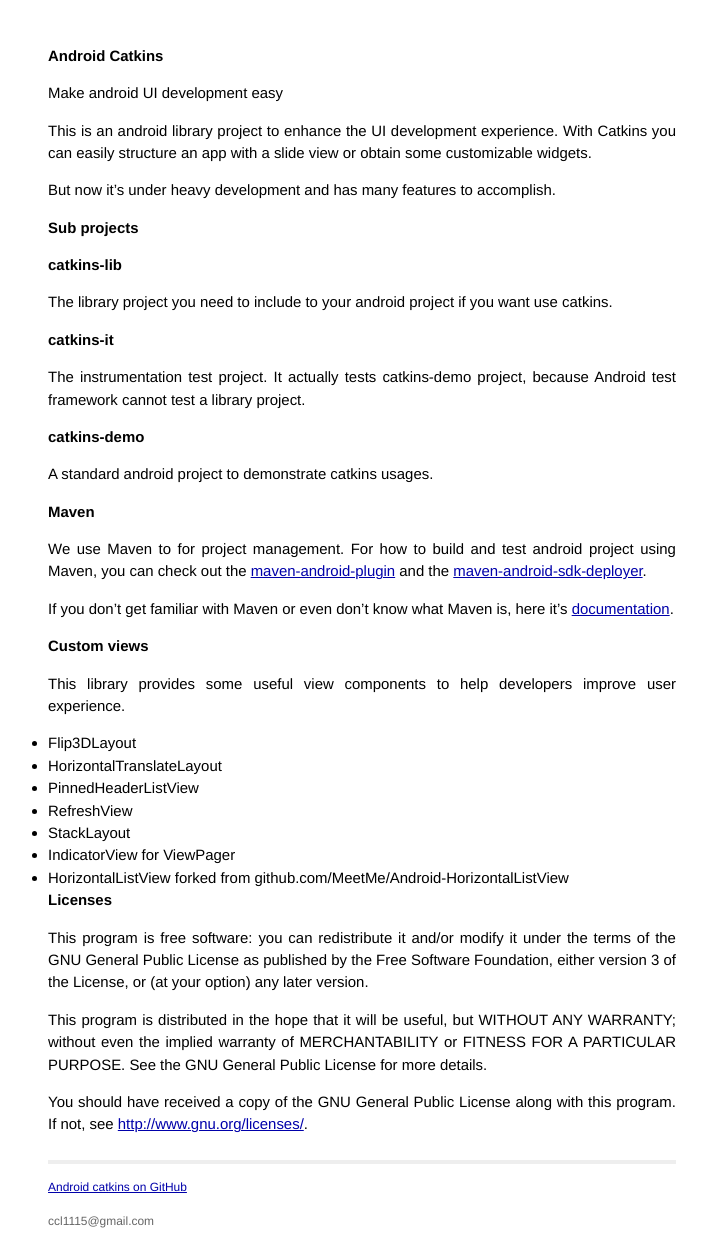
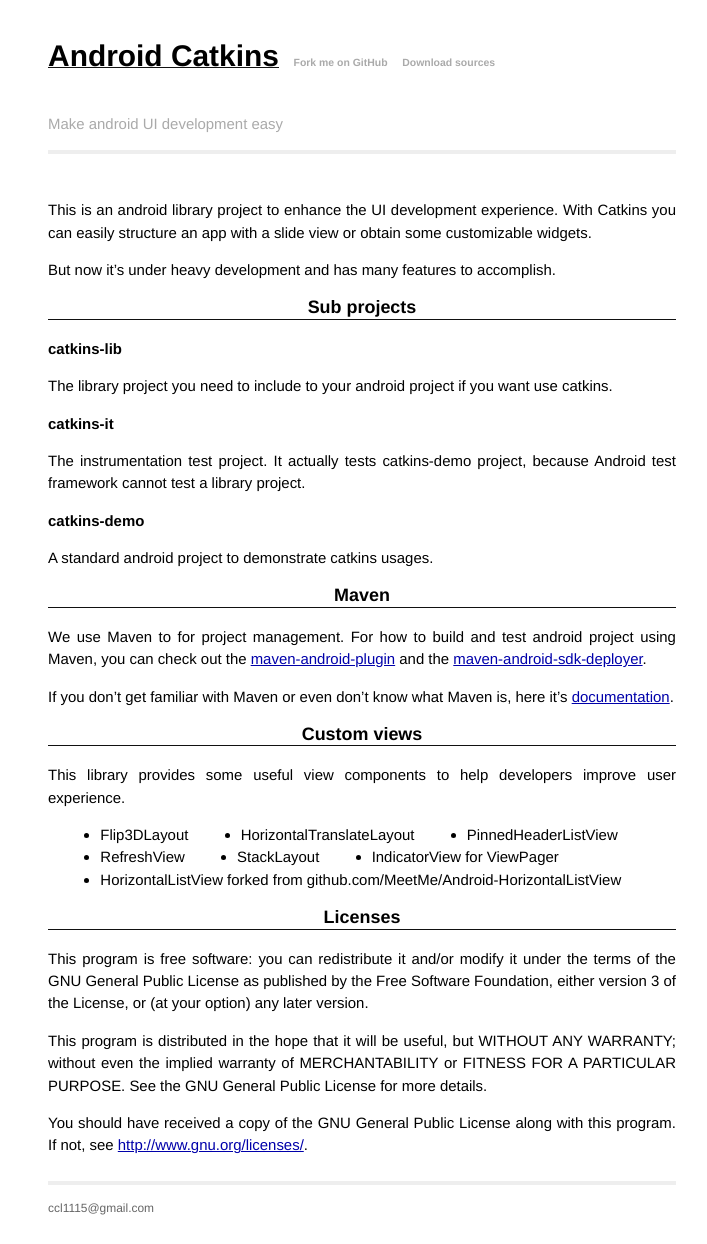
Before and after one commit to ccl1115/android-catkins, a Jekyll site: the page built from index.md, in a window 1280 px wide. Shown: the whole page, without its empty margins (278-985 px from the left). Built offline with Jekyll 4.4.1, drawn with Linux system fonts in a browser that asks for light colours; Markdown is read by kramdown in place of the engine named in the settings.

Commit message:
index.md and css

```diff
--- a/_includes/footer.html
+++ b/_includes/footer.html
@@ -1,6 +1,3 @@
 <div class="footer">
-    <p>
-        <a href="http://github.com/ccl1115/android-catkins">Android catkins on GitHub</a>
-    </p>
-	<p>ccl1115@gmail.com</p>
+    <p>ccl1115@gmail.com</p>
 </div>
--- a/_includes/header.html
+++ b/_includes/header.html
@@ -1,4 +1,6 @@
 <div class="header">
-    <h1>Android Catkins</h1>
-    <p>Make android UI development easy</p>
+    <h1 class="title">Android Catkins</h1>
+    <span><a class="extra" href="http://github.com/ccl1115/android-catkins/fork">Fork me on GitHub</a></span>
+    <span><a class="extra" href="http://github.com/ccl1115/android-catkins/archive/master.zip">Download sources</a></span>
+    <p class="meta">Make android UI development easy</p>
 </div>
--- a/css/main.css
+++ b/css/main.css
@@ -20,7 +20,8 @@
 }
 
 h1, h2, h3, h4, h5, h6 {
-  font-size: 100%; }
+  font-size: 100%;
+}
 
 h1 { margin-bottom: 1em; }
 p { margin: 1em 0; }
@@ -68,14 +69,24 @@
   line-height: 1.5em;
 }
 
+.site .header {
+  border-bottom: 4px solid #eee;
+  margin-bottom: 3em;
+}
+
 .site .header a {
   font-weight: bold;
   text-decoration: none;
 }
 
+.site .header span {
+  font-size: 0.7em;
+}
+
 .site .header h1.title {
+  font-size: 2em;
   display: inline-block;
-  margin-bottom: 2em;
+  margin-bottom: 1em;
 }
 
 .site .header h1.title a {
@@ -126,6 +137,25 @@
   border: 0;
 }
 
+.site h1 {
+  text-align: center;
+  border-bottom: 1px solid #111;
+  font-size: 1.2em;
+}
+
+.site ul {
+  margin-left: 2em;
+  margin-bottom: 1em;
+  clear: both;
+  overflow: hidden;
+}
+
+.site ul li {
+  float: left;
+  padding-right: 2em;
+  margin-left: 1.5em;
+}
+
 /*****************************************************************************/
 /*
 /* Posts
@@ -133,6 +163,7 @@
 /*****************************************************************************/
 
 /* standard */
+
 .post pre {
   border: 1px solid #ddd;
   background-color: #eef;
```
Also changed, not shown: index.md (+7 -6 lines), 1 other file.
